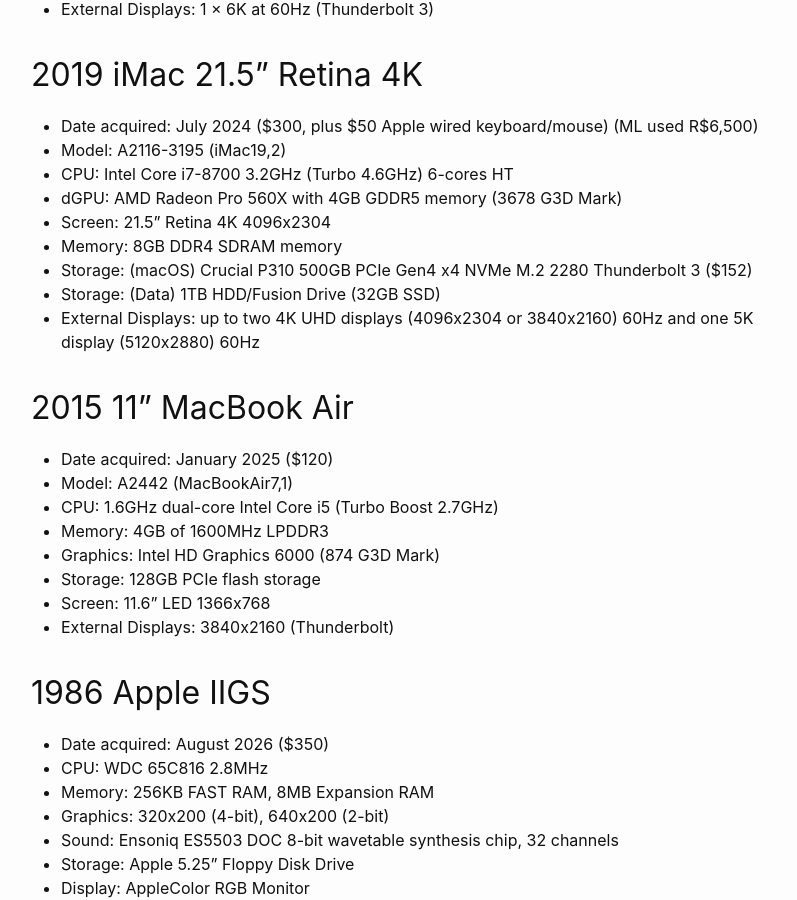
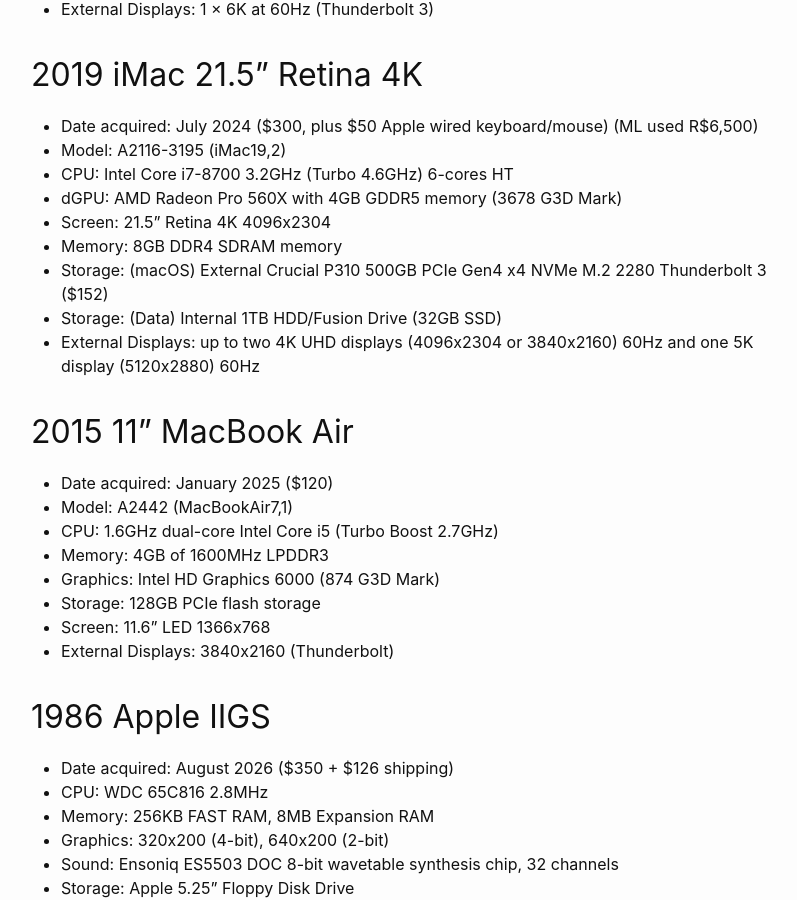
Before and after one commit to ekbann/ekbann.github.io, a Jekyll site: the page built from _posts/2024-02-11-my-computers.md, in a window 1280 px wide and 900 px high, scrolled down 2358 px. Shown: the whole window, without its empty margins (239-1036 px from the left). Built offline with Jekyll 4.4.1, drawn with Linux system fonts in a browser that asks for light colours.

Commit message:
Update 2024-02-11-my-computers.md

```diff
--- a/_posts/2024-02-11-my-computers.md
+++ b/_posts/2024-02-11-my-computers.md
@@ -77,8 +77,8 @@ Comparable to: 14" MacBook Pro M4 10/10/16/24GB/512GB ($1,800)
 - dGPU: AMD Radeon Pro 560X with 4GB GDDR5 memory (3678 G3D Mark)
 - Screen: 21.5" Retina 4K 4096x2304
 - Memory: 8GB DDR4 SDRAM memory
-- Storage: (macOS) Crucial P310 500GB PCIe Gen4 x4 NVMe M.2 2280 Thunderbolt 3 ($152)
-- Storage: (Data) 1TB HDD/Fusion Drive (32GB SSD)
+- Storage: (macOS) External Crucial P310 500GB PCIe Gen4 x4 NVMe M.2 2280 Thunderbolt 3 ($152)
+- Storage: (Data) Internal 1TB HDD/Fusion Drive (32GB SSD)
 - External Displays: up to two 4K UHD displays (4096x2304 or 3840x2160) 60Hz and one 5K display (5120x2880) 60Hz
 
 ## 2015 11" MacBook Air
@@ -94,7 +94,7 @@ Comparable to: 14" MacBook Pro M4 10/10/16/24GB/512GB ($1,800)
 
 ## 1986 Apple IIGS
 
-- Date acquired: August 2026 ($350)
+- Date acquired: August 2026 ($350 + $126 shipping)
 - CPU: WDC 65C816 2.8MHz
 - Memory: 256KB FAST RAM, 8MB Expansion RAM
 - Graphics: 320x200 (4-bit), 640x200 (2-bit)
```
